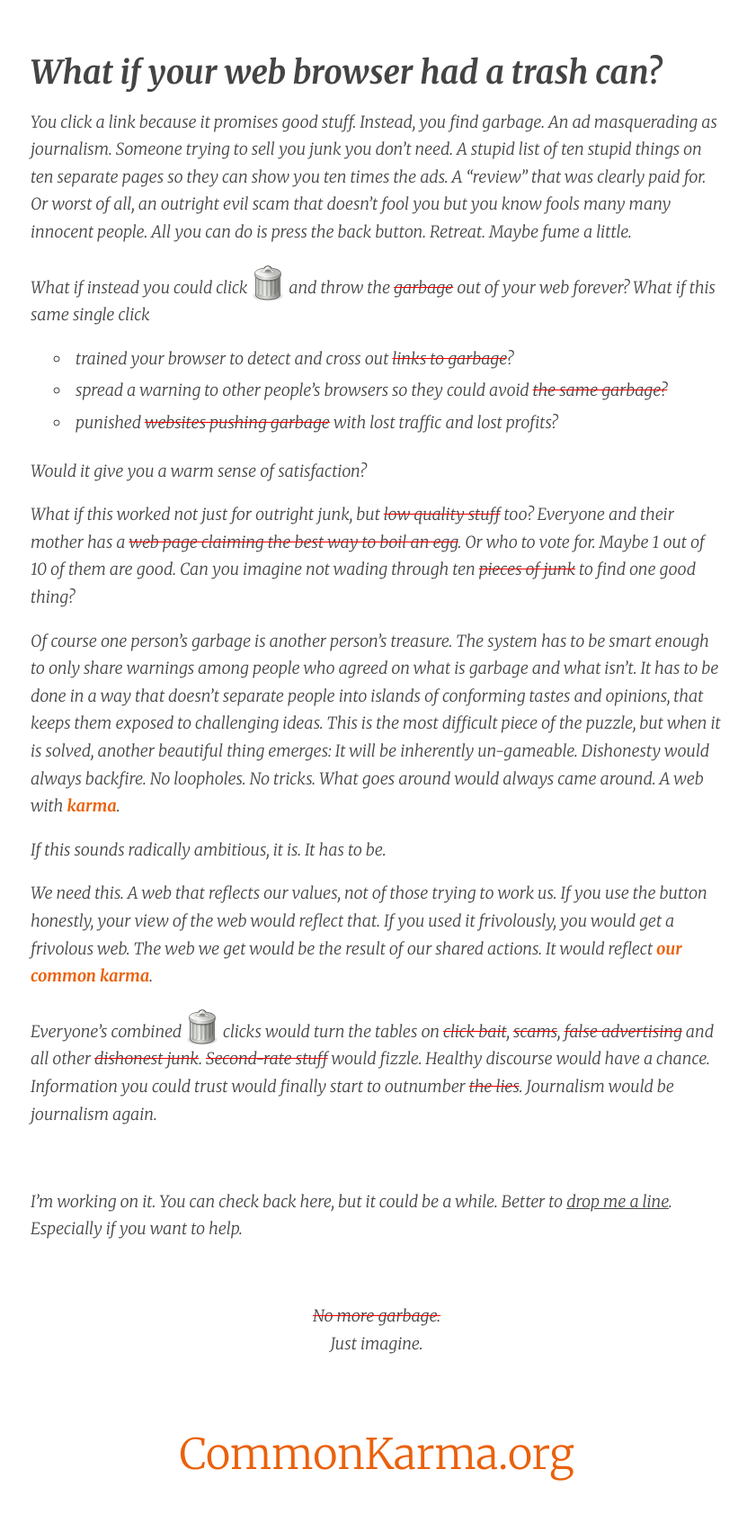
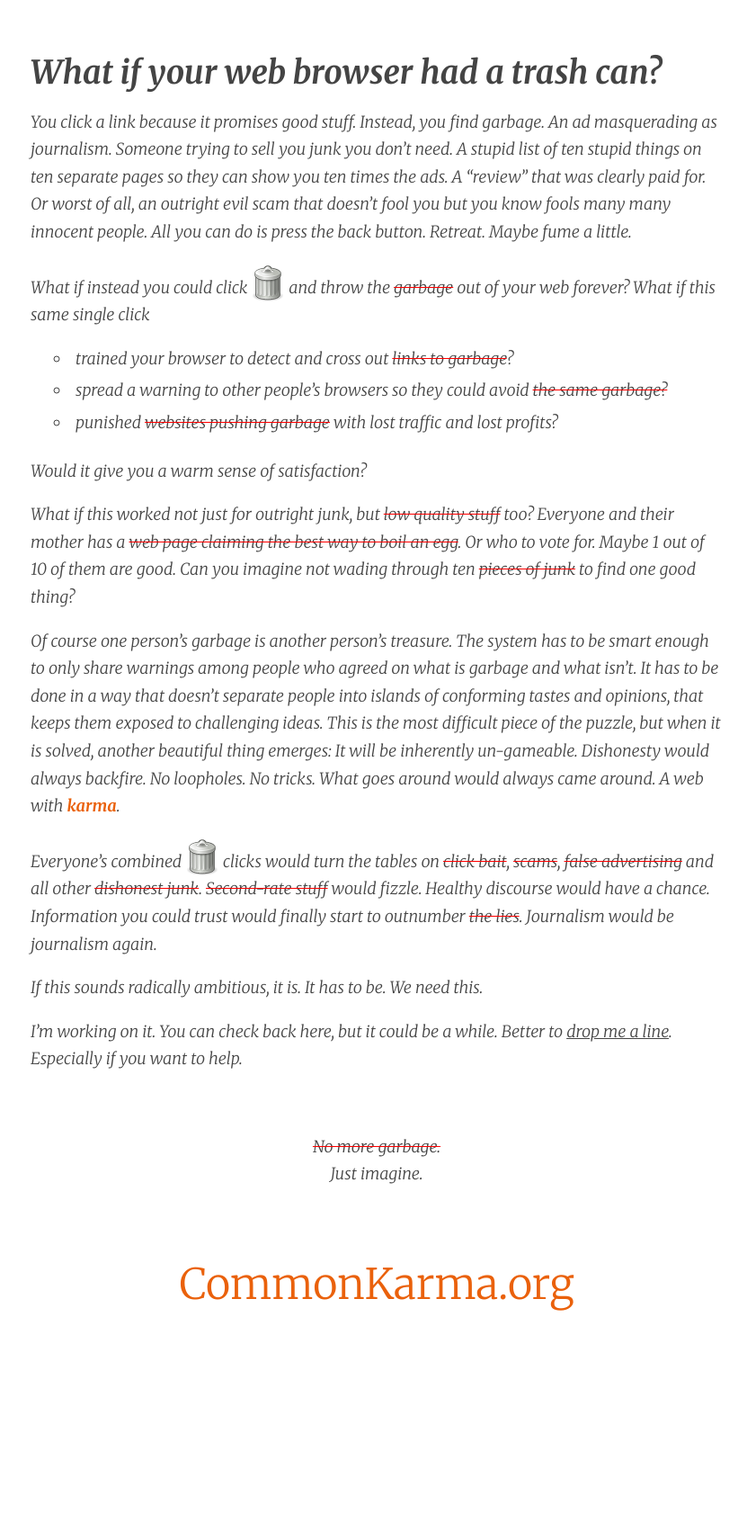
Before and after one commit to commonkarma/commonkarma.org-source, a Jekyll site: the page built from index.md, in a window 1280 px wide. Shown: the whole page at 90% size, without its empty margins (221-1052 px from the left). Built offline with Jekyll 4.4.1, drawn with Linux system fonts in a browser that asks for light colours; nearby versions of some CDN libraries; comment, search, counter and statistics services are not loaded; after the commit the page ends 1504 px from its top, so only the background shows below that.

Commit message:
removed iffy paragraph

```diff
--- a/index.md
+++ b/index.md
@@ -21,13 +21,9 @@ What if this worked not just for outright junk, but <del>low quality stuff</del>
 
 Of course one person's garbage is another person's treasure. The system has to be smart enough to only share warnings among people who agreed on what is garbage and what isn't. It has to be done in a way that doesn't separate people into islands of conforming tastes and opinions, that keeps them exposed to challenging ideas. This is the most difficult piece of the puzzle, but when it is solved, another beautiful thing emerges: It will be inherently un-gameable. Dishonesty would always backfire. No loopholes. No tricks. What goes around would *always* came around. A web with **karma**.
 
-If this sounds radically ambitious, it is. It has to be.
-
-We need this. A web that reflects our values, not of those trying to work us. If you use the button honestly, your view of the web would reflect that. If you used it frivolously, you would get a frivolous web. The web we get would be the result of our shared actions. It would reflect **our common karma**.
-
 Everyone's combined <span class="garbage-can">![a trash can](./images/garbage-can.svg)</span> clicks would turn the tables on <del>click bait</del>, <del>scams</del>, <del>false advertising</del> and all other <del>dishonest junk</del>.  <del>Second-rate stuff</del> would fizzle. Healthy discourse would have a chance. Information you could trust would finally start to outnumber <del>the lies</del>. Journalism would be journalism again.
 
-<br/>
+If this sounds radically ambitious, it is. It has to be. We need this.
 
 I'm working on it. You can check back here, but it could be a while. Better to [drop me a line](mailto:whatif@commonkarma.org). Especially if you want to help.
 
```
